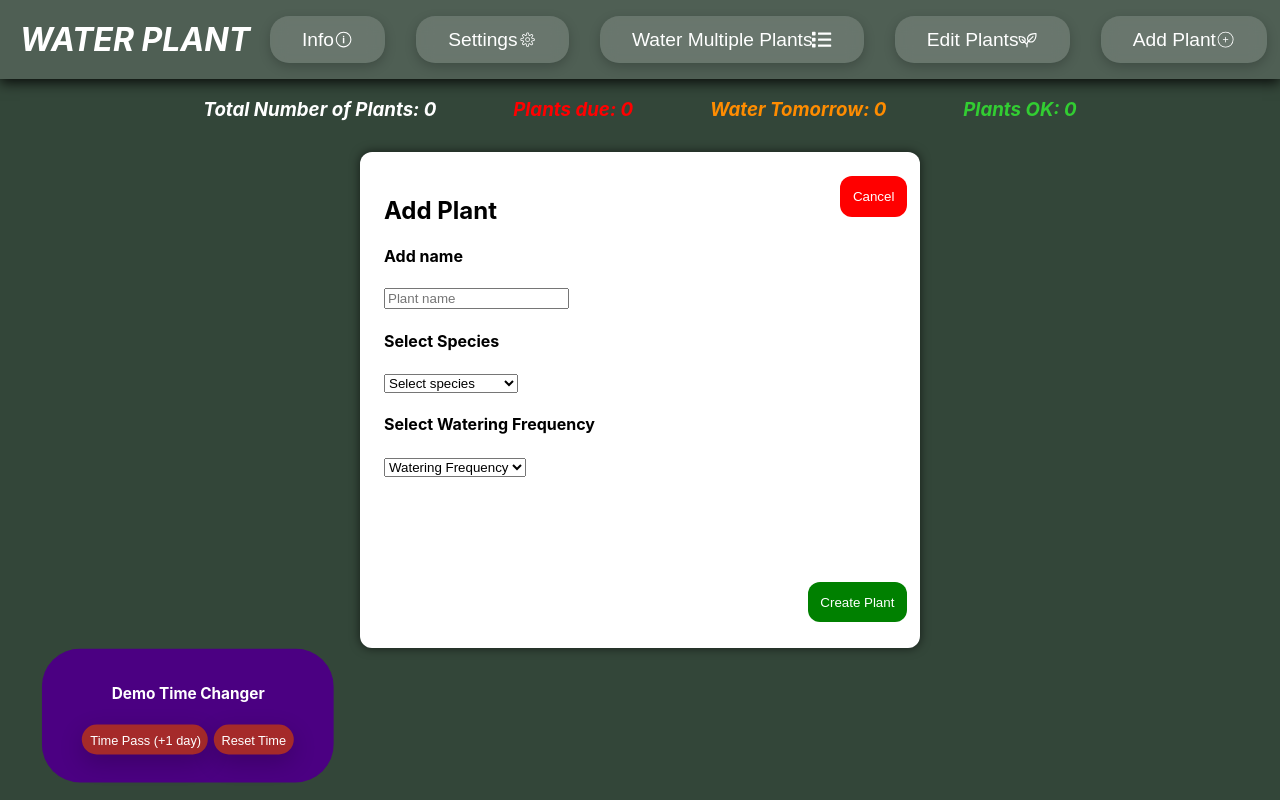
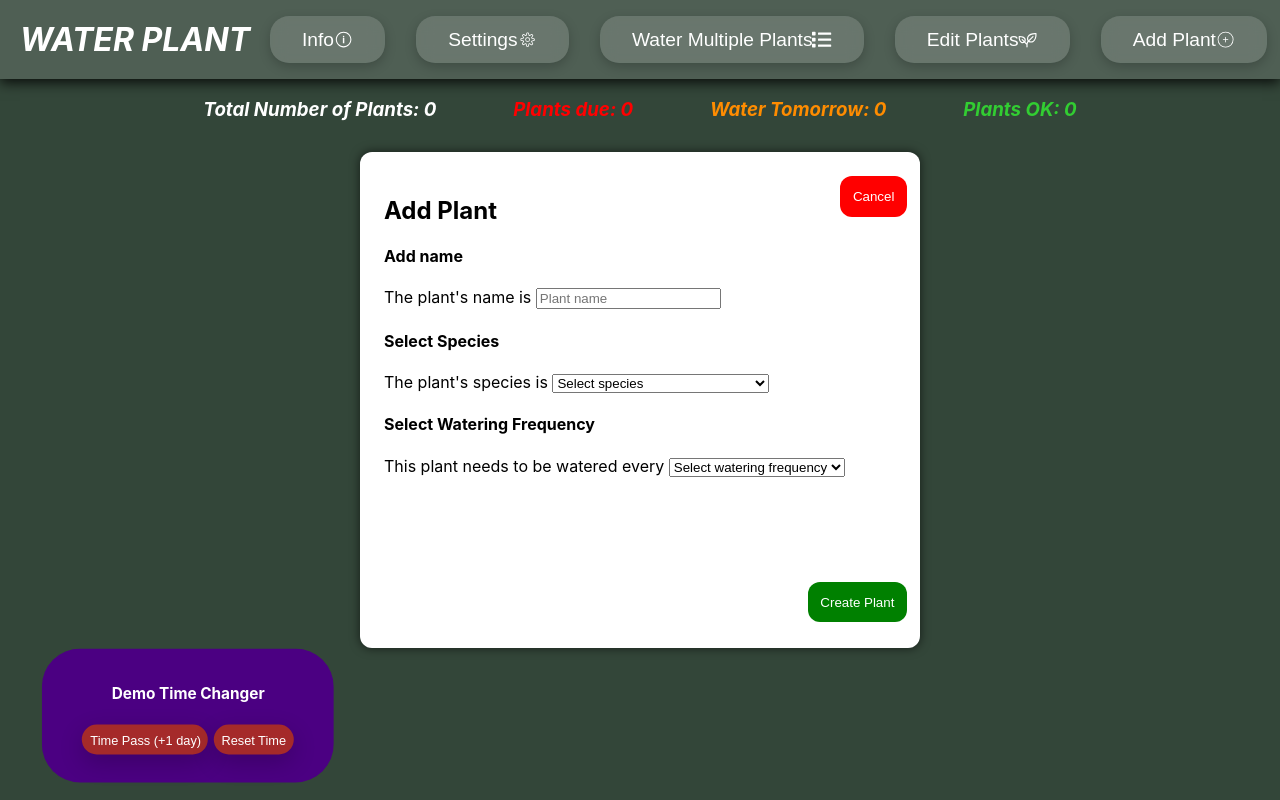
Before and after one commit to CamBlackwell/DesignAssignment2, a React (Create React App) app: page / in a window 1280 px wide. Both pictures are taken after a click on the button "Add Plant". Built offline with nearby package versions, Linux system fonts and the light colour scheme.

Commit message:
add plant form: added more number options, average ranges, name empty check

```diff
--- a/src/App.css
+++ b/src/App.css
@@ -25,6 +25,7 @@
  z-index: 2000;
   box-shadow: 0px 0px 10px 1px rgba(0, 0, 0, 0.5);
 }
+
 
 .AddPlantForm-cancel {
   cursor: pointer;
@@ -556,6 +557,10 @@
   color: white;
 }
 
+.add-plant-error-message {
+  color: red;
+}
+
 .care-log-overlay {
   position: fixed;
   top: 0;
--- a/src/components/AddPlantForm.jsx
+++ b/src/components/AddPlantForm.jsx
@@ -11,9 +11,14 @@ function AddPlantForm({ onAddPlant, onClose }) {
     needsWater: false,
     careHistory: []
   });
+  const [errors, setErrors] = useState({ name: "" });
 
   function handleChange(e) {
     const { name, value } = e.target;
+
+    if (errors[name]) {
+      setErrors({ ...errors, [name]: "" });
+    }
 
     setFormData({
       ...formData,
@@ -28,6 +33,12 @@ function AddPlantForm({ onAddPlant, onClose }) {
   function handleSubmit(e) {
     e.preventDefault();
 
+    if (formData.name.trim() === "") {
+      setErrors({ ...errors, name: "Plant name is required" });
+      return;
+    }
+
+
     onAddPlant(formData);
     onClose();
   }
@@ -41,39 +52,47 @@ function AddPlantForm({ onAddPlant, onClose }) {
         <h2>Add Plant</h2>
 
         <h4> Add name </h4>
-        <input
+        <div>
+          The plant's name is <input
             name="name"
             placeholder="Plant name"
             value={formData.name}
             onChange={handleChange}
           />
+          {errors.name && <p className="add-plant-error-message">{errors.name}</p>}
+
+        </div>
 
         <h4> Select Species </h4>
-        <select name="species" value={formData.species}
+        <div>
+          The plant's species is <select name="species" value={formData.species}
             onChange={handleChange} required>
             <option value="">Select species</option>
-          <option value="Pothos">Pothos</option>
-          <option value="Snake Plant">Snake Plant</option>
-          <option value="Fiddle Leaf Fig">Fiddle Leaf Fig</option>
-          <option value="Peace Lilly">Peacy Lilly</option>
-          <option value="Monstera deliciosa">Monstera deliciosa</option>
-          <option value="Succulent / cactus ">Succulent / cactus </option>
-          <option value="Basil">Basil</option>
+            <option value="Pothos">Pothos (7 - 30 days)</option>
+            <option value="Snake Plant">Snake Plant (7 - 14 days)</option>
+            <option value="Fiddle Leaf Fig">Fiddle Leaf Fig (7 - 10 days)</option>
+            <option value="Peace Lilly">Peacy Lilly (4 - 12 days)</option>
+            <option value="Monstera deliciosa">Monstera deliciosa (7 - 12 days)</option>
+            <option value="Succulent / cactus ">Succulent / cactus (10 - 14 days)</option>
+            <option value="Basil">Basil (2 - 4 days)</option>
           </select>
+        </div>
 
 
         <h4> Select Watering Frequency </h4>
-        <select
+        <div> This plant needs to be watered every <select
           name="urgency" value={formData.urgency} onChange={handleChange} required>
-          <option value="">Watering Frequency</option>
-          <option value="1">Every Day</option>
-          <option value="3">2-3 Days</option>
-          <option value="7">5-7 Days</option>
-          <option value="10">7-10 Days</option>
-          <option value="14">7-14 Days</option>
-          <option value="21">14-21 Days</option>
-          <option value="30">21-30 Days</option>
+          <option value="">Select watering frequency</option>
+          {Array.from({ length: 100 }, (_, i) => {
+            const days = i + 1;
+            return (
+              <option key={days} value={days}>
+                {days} {days === 1 ? "Day" : "Days"}
+              </option>
+            );
+          })}
         </select>
+        </div>
 
 
         <button className="AddPlantForm-confirm" type="submit">Create Plant</button>
```
Lines whose indentation alone changed are shown as unchanged.
